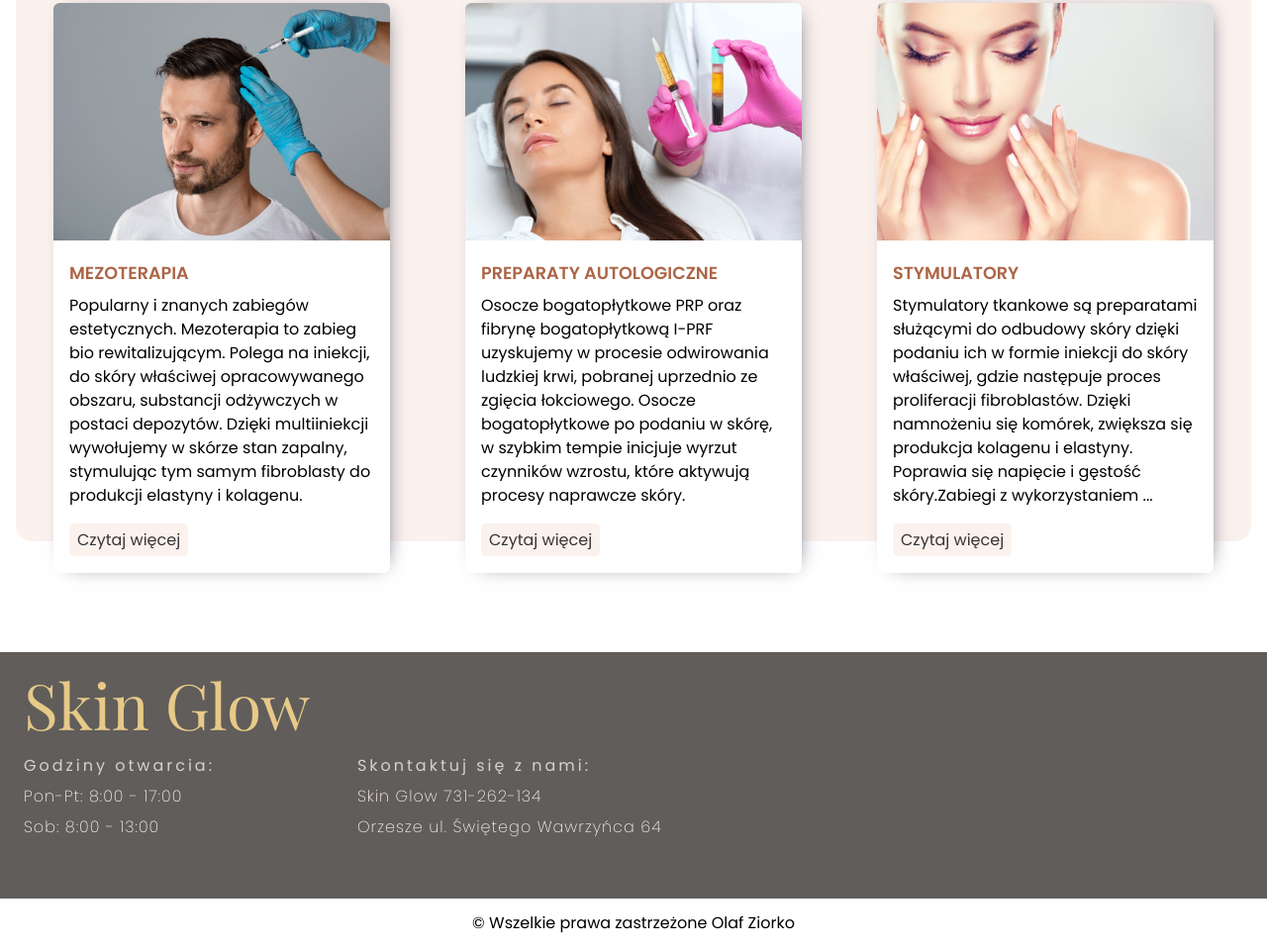
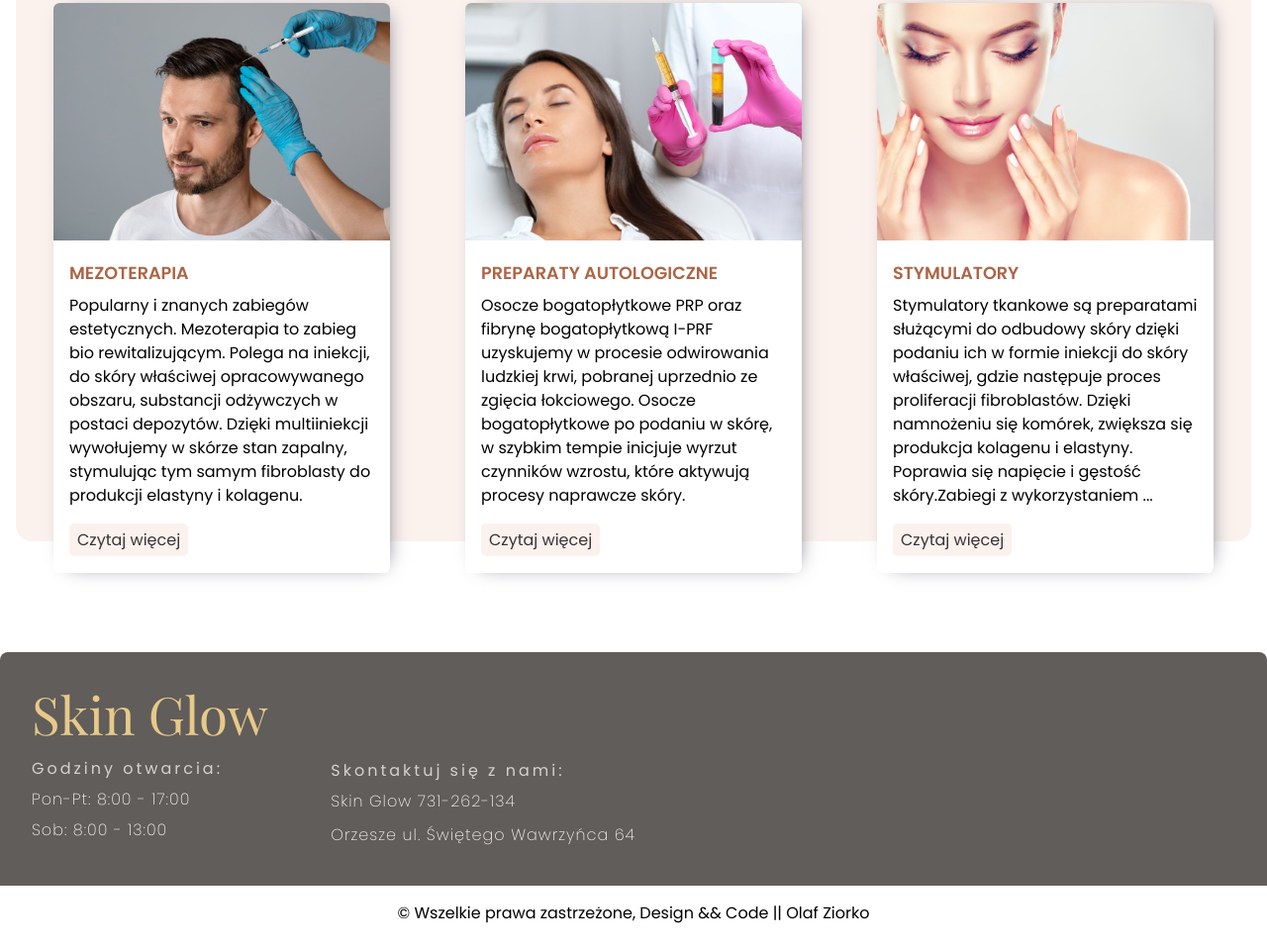
Before and after one commit to OlafZiorko/Skin-Glow-v1, a plain HTML site: page index.html in a window 1280 px wide. Shown: the part 1476-2435 px from the top of the page at 99% size. Drawn offline with nearby package versions, Linux system fonts and the light colour scheme.

Commit message:
Add files via upload

```diff
--- a/index.html
+++ b/index.html
@@ -293,11 +293,11 @@
         </section>
         <!--CONCULTATION SECTION-->
       </main>
+      <!--FOOTER SECTION-->
       <footer class="page__footer">
         <div class="f1">
           <h3 class="footer--title">Skin Glow</h3>
           <h4 class="footer--subtitle">Godziny otwarcia:</h4>
-
           <ul class="footer__openingTime">
             <li class="footer--item">
               <a href="#">Pon-Pt: 8:00 - 17:00</a>
@@ -319,7 +319,7 @@
       </footer>
       <div class="copyright">
         <p class="copyright--description">
-          &copy; Wszelkie prawa zastrzeżone Olaf Ziorko
+          &copy; Wszelkie prawa zastrzeżone, Design && Code || Olaf Ziorko
         </p>
       </div>
     </div>
--- a/main.css
+++ b/main.css
@@ -526,13 +526,23 @@ img {
 /* PAGE FOOTER */
 .page__footer {
   background-color: var(--clr-brown);
-  padding: 1rem 2rem 0.5rem 1.5rem;
+  border-top-left-radius: 0.5rem;
+  border-top-right-radius: 0.5rem;
   color: var(--clr-whiteop);
   display: flex;
+  flex-direction: column;
+  justify-content: space-between;
 }
 
+.f1 {
+  padding: 2rem;
+}
+.f2 {
+  padding: 0 2rem 2rem 2rem;
+}
 .footer--title {
   margin-bottom: 1rem;
+  font-size: clamp(2rem, 8vw, 3.3rem);
 }
 .footer--subtitle,
 .footer__f2--subtitle {
@@ -559,9 +569,6 @@ img {
 .footer__f2__adress {
   letter-spacing: 1px;
 }
-.footer__openingTime {
-  margin-bottom: 3rem;
-}
 
 .footer--item,
 .footer__f2__contact,
@@ -570,22 +577,20 @@ img {
 }
 .footer__f2__contact,
 .footer__f2__adress {
-  display: inline-block;
+  display: block;
 }
-.f2 {
-  display: flex;
-  flex-direction: column;
-  margin-left: 3rem;
+.footer__f2__adress {
+  line-height: 1.5;
 }
-.footer__f2--subtitle {
-  margin-top: 5.6rem;
-}
+
 .copyright {
   padding: 1rem;
 }
 .copyright--description {
   text-align: center;
+  line-height: 1.5;
 }
+
 /* MEDIA SCREEN */
 @media screen and (min-width: 245px) {
   .company--title::before,
@@ -666,3 +671,15 @@ img {
     grid-template-columns: repeat(auto-fit, minmax(350px, 1fr));
   }
 }
+@media screen and (min-width: 720px) {
+  .page__footer {
+    flex-direction: row;
+    justify-content: flex-start;
+  }
+  .f2 {
+    padding-top: 6.9rem;
+  }
+  /* .footer__f2--subtitle {
+    margin-top: 6rem;
+  } */
+}
```
